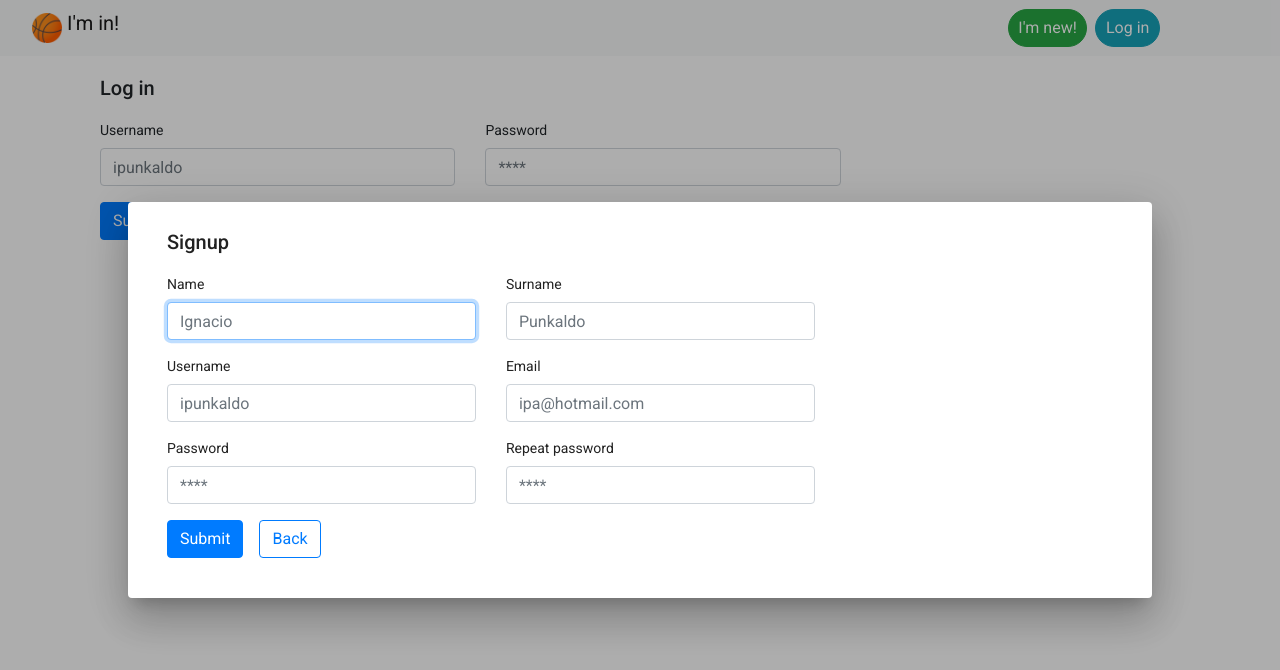
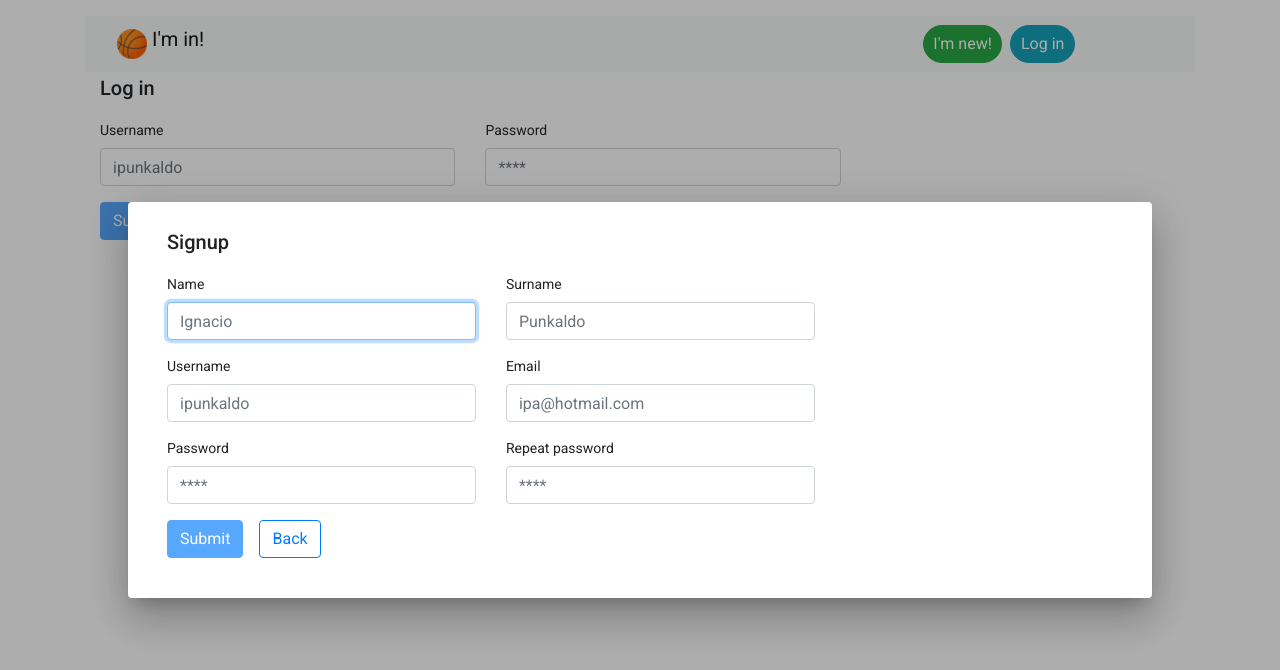
Before and after one commit to ipancaldo/imin, an Angular app: page /login in a window 1280 px wide. Both pictures are taken after a click on the button "I'm new!". Shown: the top 670 px of the page. Built offline with nearby package versions, Linux system fonts and the light colour scheme.

Commit message:
Some fixes in the Log in, mainly validations.

```diff
--- a/src/app/app.component.html
+++ b/src/app/app.component.html
@@ -1,3 +1,4 @@
+<div class="container pt-3">
   <nav class="navbar navbar-light bg-light">
     <div class="pl-3">
       <a class="navbar-brand" href="#">
@@ -16,6 +17,5 @@
     </div>
   </nav>
 
-<div class="container pt-3">
   <router-outlet></router-outlet>
 </div>
--- a/src/app/views/home/home.component.ts
+++ b/src/app/views/home/home.component.ts
@@ -64,6 +64,7 @@ export class HomeComponent implements OnInit {
           if (message != '') {
             document.getElementById('imNewButton').style.display = 'none';
             document.getElementById('logInButton').style.display = 'none';
+            document.getElementById('logOutButton').style.display = 'block';
 
             // var welcomeBack = document.getElementById('welcomeBack');
             welcomeBack.innerHTML = 'Welcome back, ';
@@ -78,7 +79,7 @@ export class HomeComponent implements OnInit {
       } else {
         document.getElementById('imNewButton').style.display = 'block';
         document.getElementById('logInButton').style.display = 'block';
-        document.getElementById('logOutButton').style.display = 'block';
+        document.getElementById('logOutButton').style.display = 'none';
 
         welcomeBack.innerHTML = '';
         usernameWelcome.innerHTML = '';
--- a/src/app/views/login/login.component.html
+++ b/src/app/views/login/login.component.html
@@ -14,7 +14,7 @@
             <span class="validator text-danger">{{validatePassword("password")}}</span>
         </div>
         <div class="col-md-5">
-            <button type="submit" class="btn btn-primary">Submit</button>
+            <button type="submit" class="btn btn-primary" [disabled]="!form.valid">Submit</button>
             <button type="button" class="btn btn-outline-primary float-center ml-3" (click)="backButton()">Back</button>
         </div>
     </form>
--- a/src/app/views/login/login.component.ts
+++ b/src/app/views/login/login.component.ts
@@ -1,7 +1,7 @@
 import { Component, OnInit } from '@angular/core';
 import { Form, FormControl, FormGroup, Validators } from '@angular/forms';
 import { MatDialog } from '@angular/material/dialog';
-import { Router } from '@angular/router';
+import { AlertService } from 'src/app/services/alert.service';
 import { LogingService } from 'src/app/services/loging.service';
 import { UserService } from 'src/app/services/user.service';
 
@@ -14,7 +14,8 @@ export class LoginComponent implements OnInit {
   constructor(
     private _dialogRef: MatDialog,
     private _userService: UserService,
-    private _logingService: LogingService
+    private _logingService: LogingService,
+    private _alert: AlertService
   ) {}
 
   form = new FormGroup({
@@ -41,16 +42,15 @@ export class LoginComponent implements OnInit {
       this.form.get('username').value,
       this.form.get('password').value
     );
-    console.log(result);
+    if (result == 'User or password is invalid.') {
+      this._alert.openSnackBar(result, 'Ok');
+      return;
+    }
     if (result != null) {
       this._logingService.sendUsernameToLogin(result);
-      this.form.reset();
-
-      console.log('Desde login component: ', result);
-
       await this.delay(300);
       this._dialogRef.closeAll();
-    } else console.log("User doesn't exist");
+    }
   }
 
   validateUsername(val: string): string {
--- a/src/app/views/signup/signup.component.html
+++ b/src/app/views/signup/signup.component.html
@@ -36,7 +36,7 @@
                 formControlName="repeatedPassword">
         </div>
         <div class="col-md-5">
-            <button type="submit" class="btn btn-primary">Submit</button>
+            <button type="submit" class="btn btn-primary" [disabled]="!form.valid">Submit</button>
             <button type="button" class="btn btn-outline-primary float-center ml-3" (click)="backButton()">Back</button>
         </div>
     </form>
```
Lines whose indentation alone changed are shown as unchanged.
